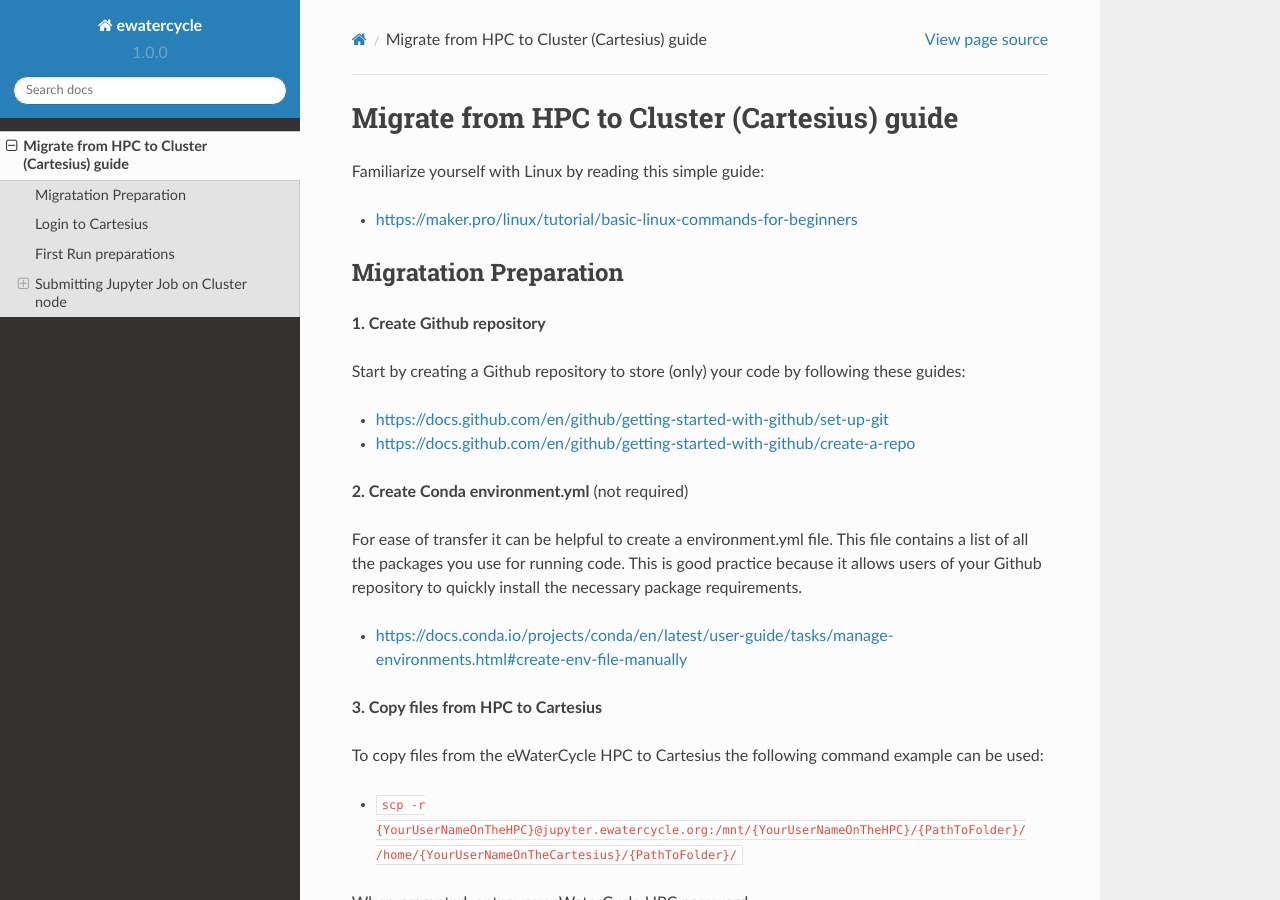
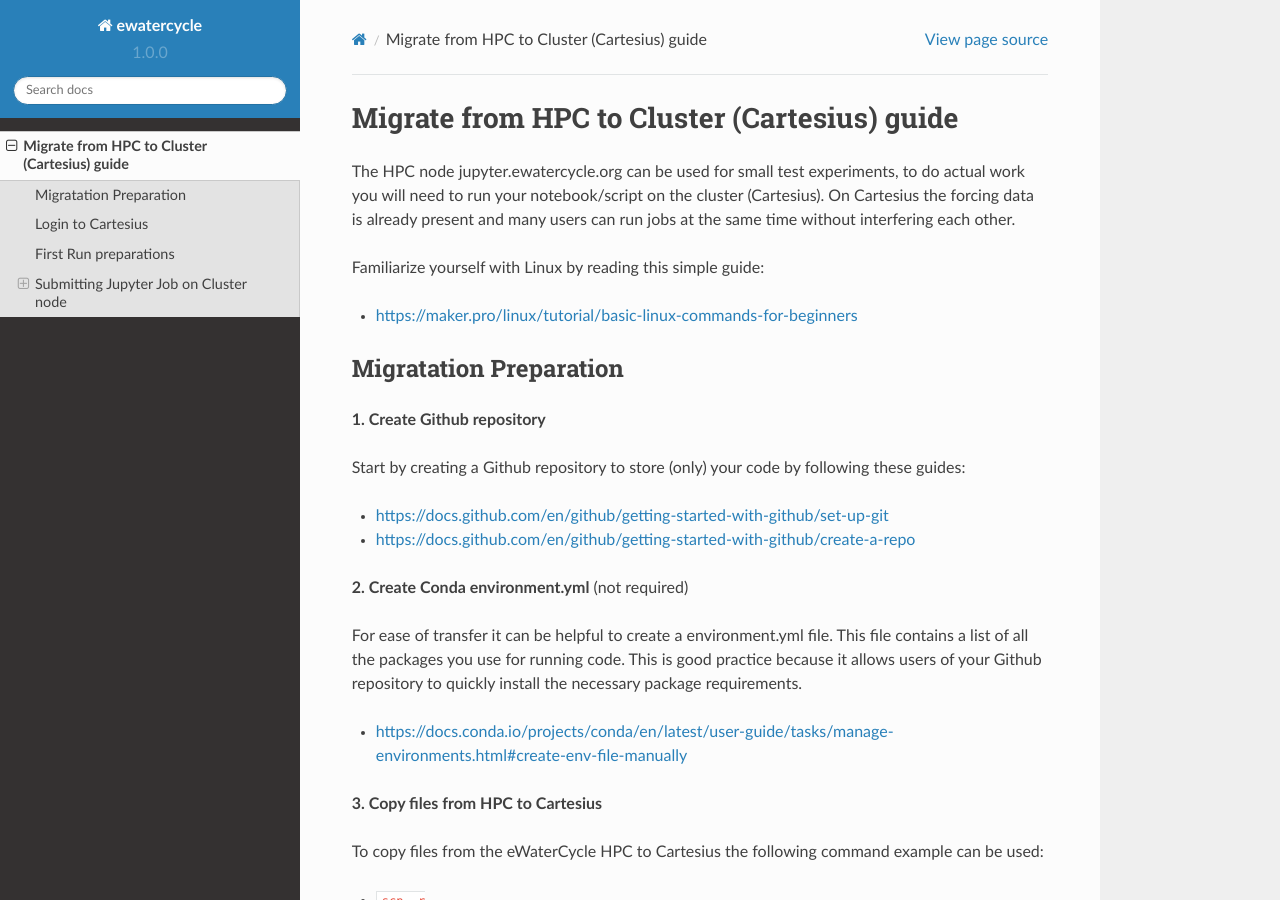
Before and after one commit to eWaterCycle/ewatercycle, a Sphinx documentation site: the page built from docs/hpc_to_cluster.rst, in a window 1280 px wide and 900 px high. Built offline with Sphinx 7.4.7 and the Read the Docs theme 2.0.0, drawn with Linux system fonts in a browser that asks for light colours; pages that are not in the unit, such as notebooks, are missing from menus.

Commit message:
explain why migration is needed
Co-authored-by: Stefan Verhoeven <s.verhoeven@esciencecenter.nl>

```diff
--- a/docs/hpc_to_cluster.rst
+++ b/docs/hpc_to_cluster.rst
@@ -1,5 +1,7 @@
 Migrate from HPC to Cluster (Cartesius) guide
 =============================================
+The HPC node jupyter.ewatercycle.org can be used for small test experiments, to do actual work you will need to run your notebook/script on the cluster (Cartesius). On Cartesius the forcing data is already present and many users can run jobs at the same time without interfering each other.
+
 Familiarize yourself with Linux by reading this simple guide:
 
 - https://maker.pro/linux/tutorial/basic-linux-commands-for-beginners
```
